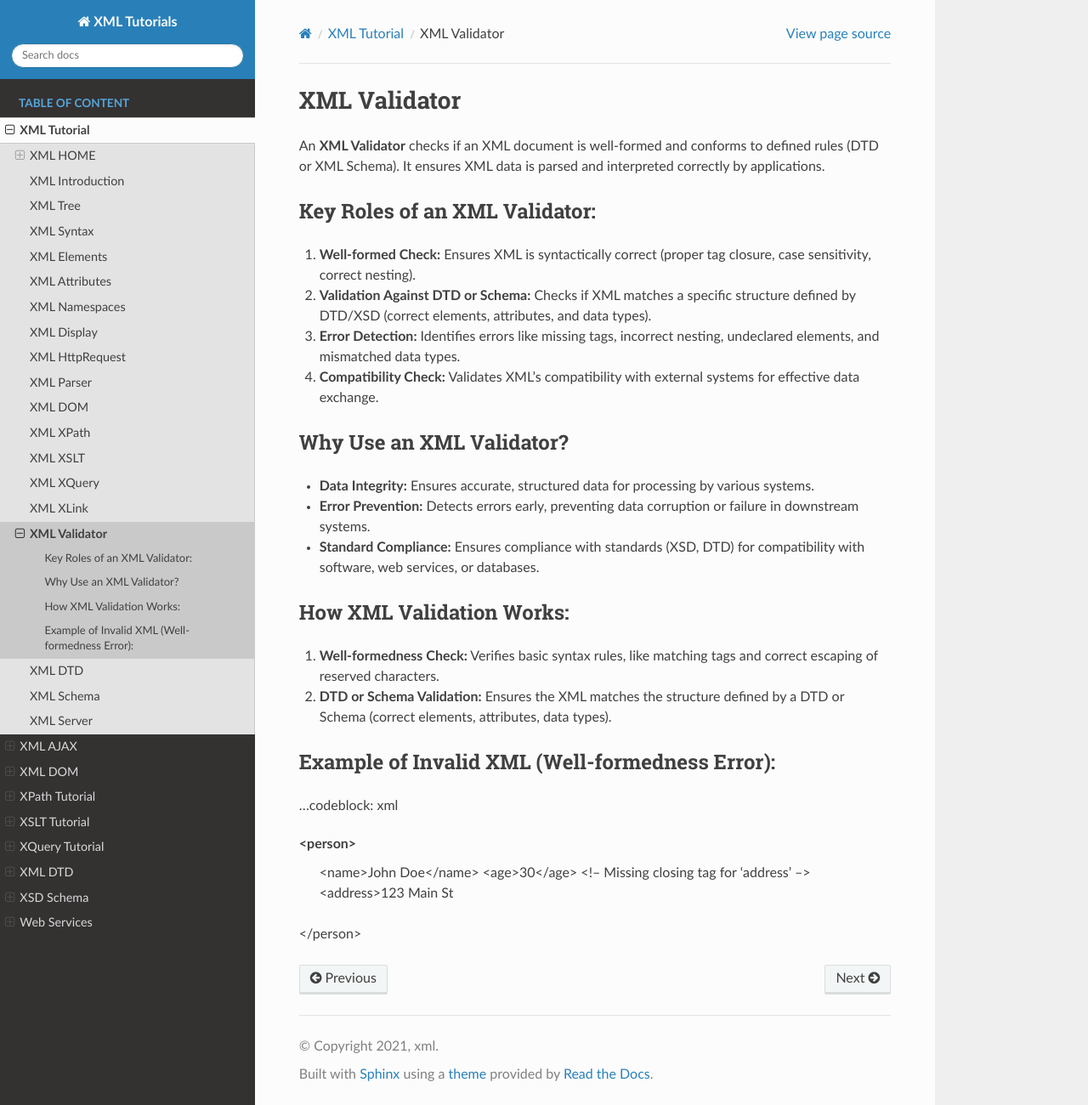
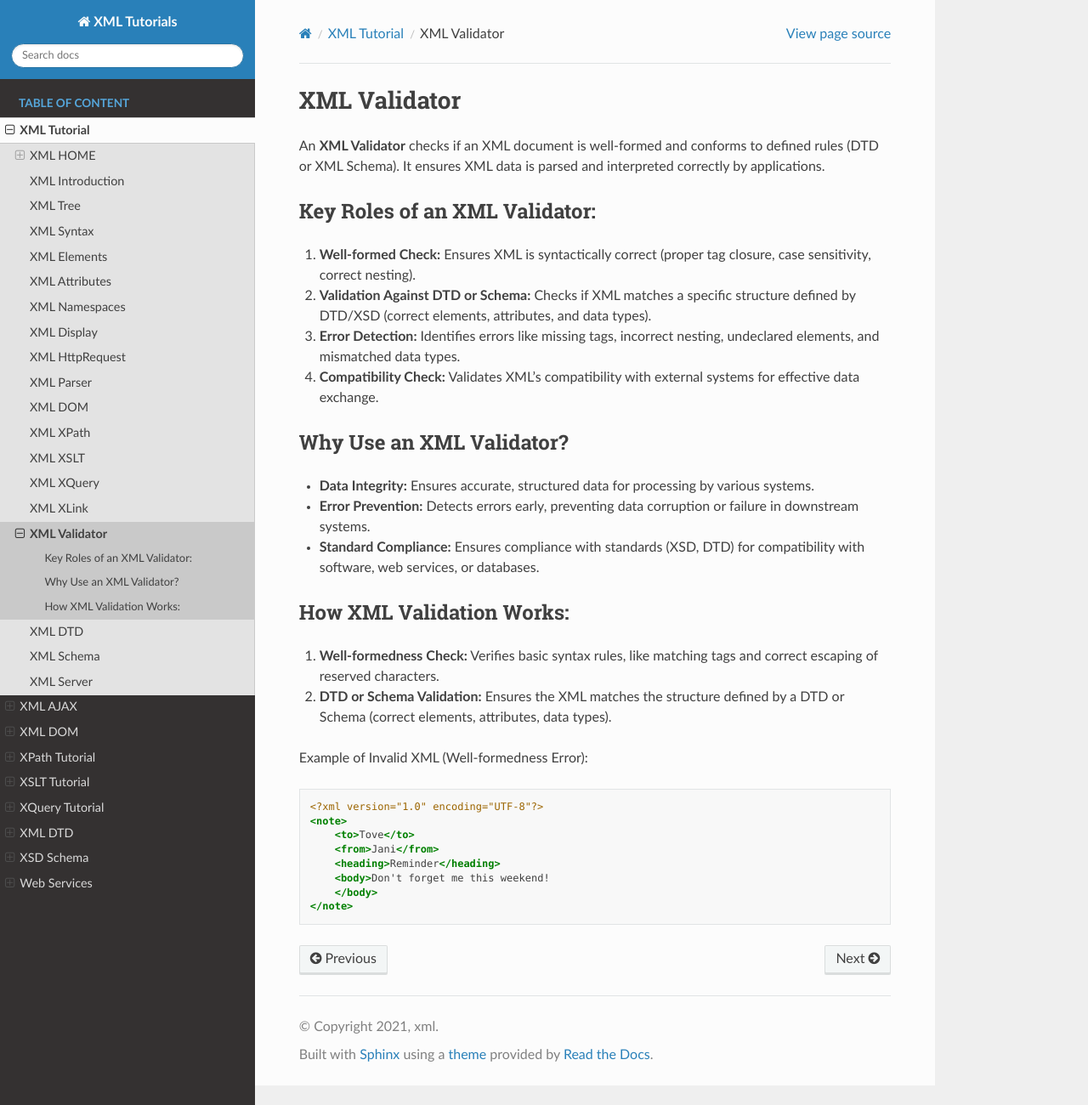
Before and after one commit to tsx-khann/xml-tutorials, a Sphinx documentation site: the page built from docs/source/XML_Tutorial/XML_Validator.rst, in a window 1280 px wide and 1300 px high. Shown: the whole window at 85% size. Built offline with Sphinx 7.4.7 and the Read the Docs theme 3.1.0, drawn with Linux system fonts in a browser that asks for light colours; pages that are not in the unit, such as notebooks, are missing from menus.

Commit message:
Update XML_Validator.rst

```diff
--- a/docs/source/XML_Tutorial/XML_Validator.rst
+++ b/docs/source/XML_Tutorial/XML_Validator.rst
@@ -21,13 +21,14 @@ How XML Validation Works:
 2. **DTD or Schema Validation:** Ensures the XML matches the structure defined by a DTD or Schema (correct elements, attributes, data types).
 
 Example of Invalid XML (Well-formedness Error):
----------------------------------------------------
 
-...codeblock: xml
+.. code-block:: xml
 
-<person>
-    <name>John Doe</name>
-    <age>30</age>
-    <!-- Missing closing tag for 'address' -->
-    <address>123 Main St
-</person>
+    <?xml version="1.0" encoding="UTF-8"?>
+    <note>
+        <to>Tove</to>
+        <from>Jani</from>
+        <heading>Reminder</heading>
+        <body>Don't forget me this weekend!
+        </body>
+    </note>
```
